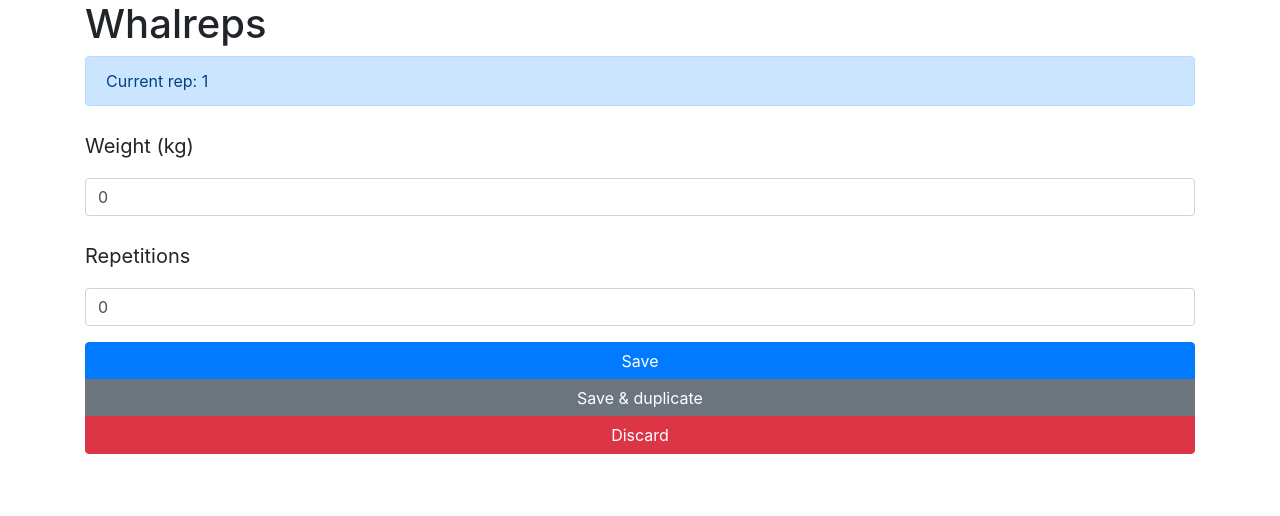
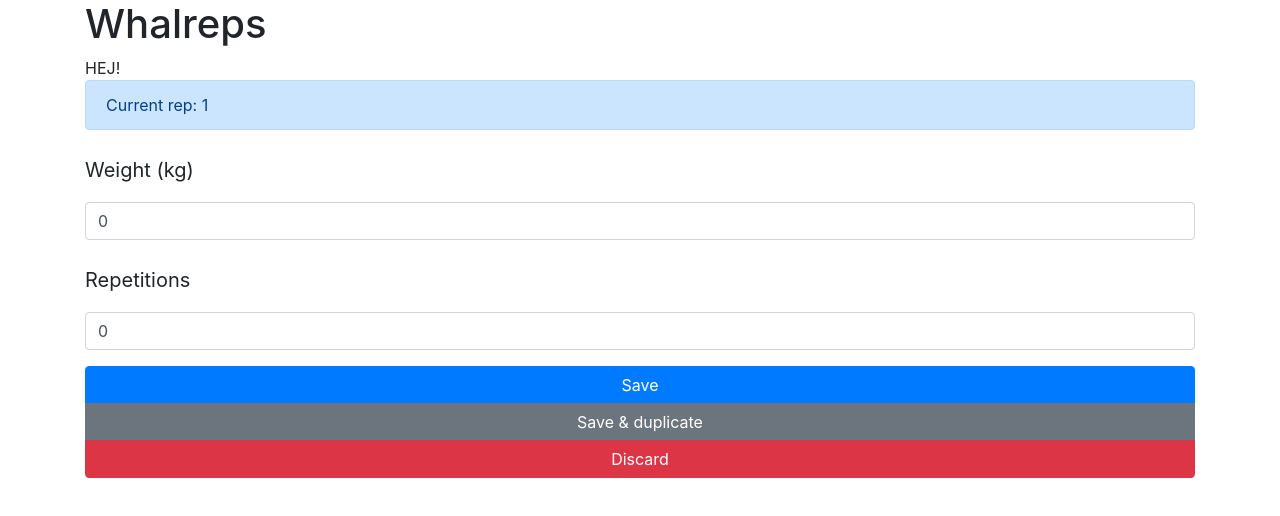
Before and after one commit to jwanglof/whalreps, a React (Create React App) app: page / in a window 1280 px wide. Shown: the top 516 px of the page. Built offline with nearby package versions, Linux system fonts and the light colour scheme; the HTML template or start-up script is replaced by a standard one.

Commit message:
NewSet (soon)

```diff
--- a/src/components/App.js
+++ b/src/components/App.js
@@ -1,5 +1,6 @@
 import React, { Component } from "react";
-import NewSetConnected from "./new-repetition/NewRepetition";
+import NewRepetitionConnected from "./new-repetition/NewRepetition";
+import NewSetConnected from "./new-set/NewSet";
 
 class App extends Component {
   render() {
@@ -9,6 +10,7 @@ class App extends Component {
           <h1>Whalreps</h1>
         </header>
         <NewSetConnected />
+        <NewRepetitionConnected />
       </div>
     );
   }
--- /dev/null
+++ b/src/components/new-set/NewSet.js
@@ -0,0 +1,14 @@
+import React, { Component } from "react";
+import { connect } from "react-redux";
+
+class NewSet extends Component {
+  render() {
+    return <div>HEJ!</div>;
+  }
+}
+
+function mapStateToProps(state) {
+  return {};
+}
+
+export default connect(mapStateToProps)(NewSet);
```
